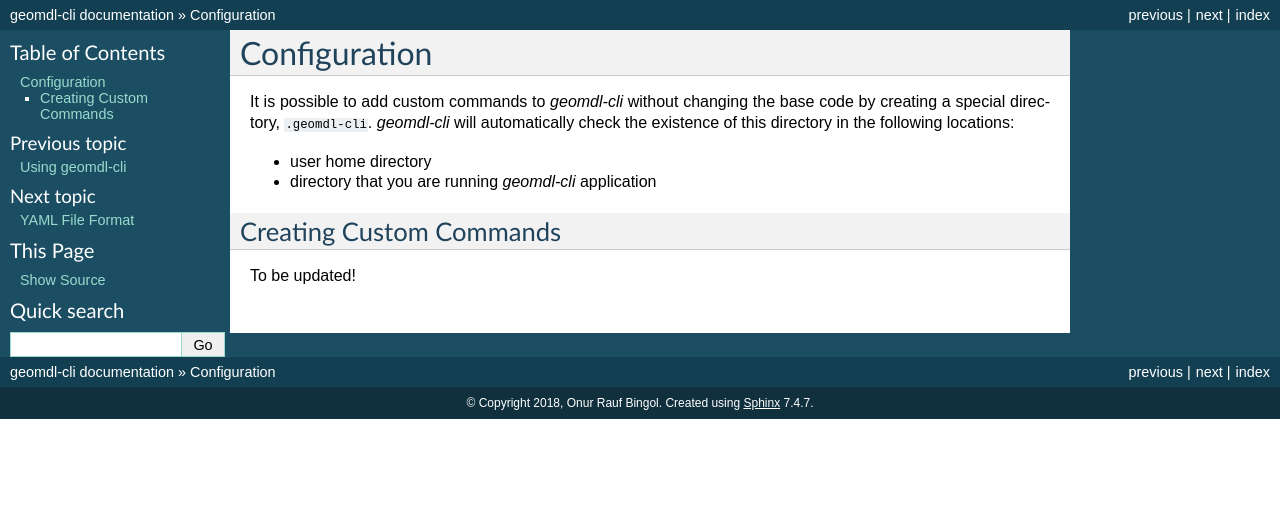
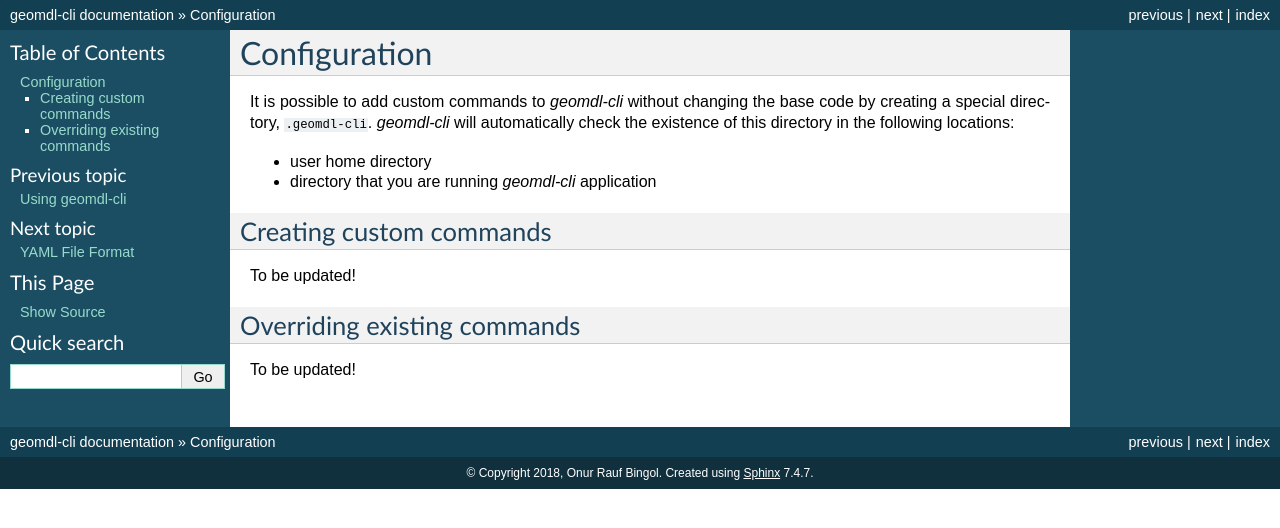
Before and after one commit to orbingol/geomdl-cli, a Sphinx documentation site: the page built from docs/config.rst, in a window 1280 px wide. Shown: the top 528 px of the page. Built offline with Sphinx 7.4.7, drawn with Linux system fonts in a browser that asks for light colours; formulas are drawn with MathJax 3.

Commit message:
Add overriding section to command config docs

```diff
--- a/docs/config.rst
+++ b/docs/config.rst
@@ -7,7 +7,12 @@
 * user home directory
 * directory that you are running *geomdl-cli* application
 
-Creating Custom Commands
+Creating custom commands
 ========================
 
 To be updated!
+
+Overriding existing commands
+============================
+
+To be updated!
```
